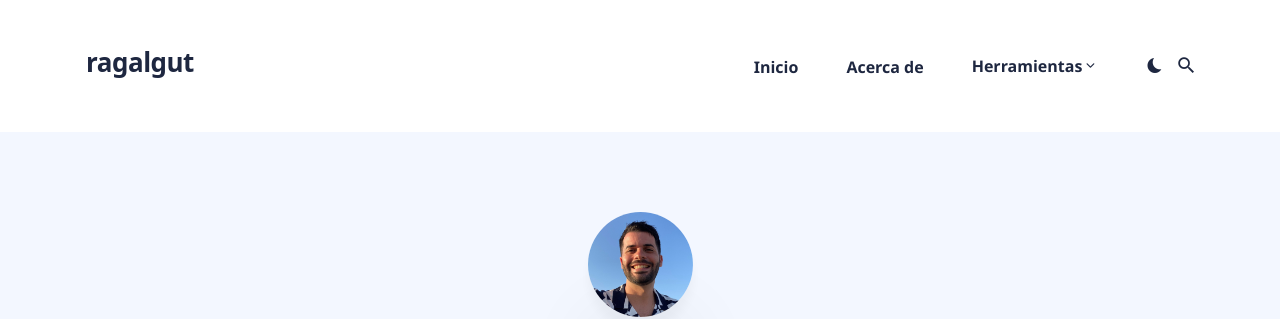
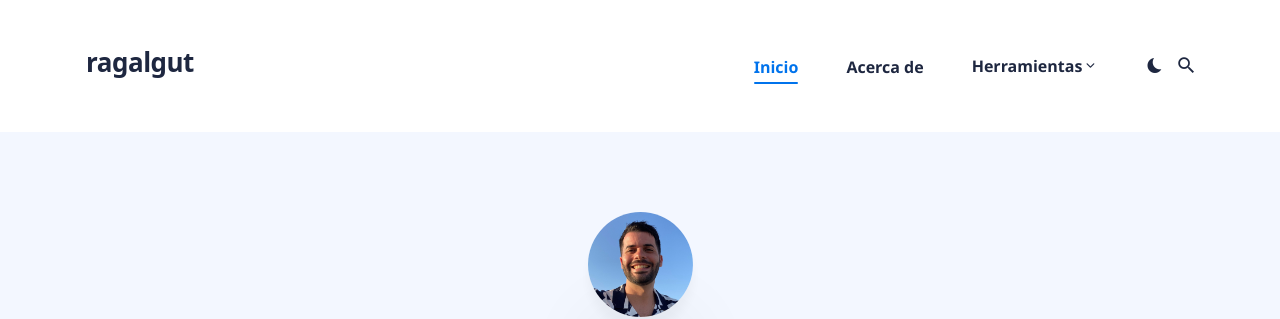
Before and after one commit to ragalgut/blog, a Jekyll site: the page built from index.html, in a window 1280 px wide. Shown: the top 319 px of the page. Built offline with Jekyll 4.4.1, drawn with Linux system fonts in a browser that asks for light colours; nearby versions of some CDN libraries; the list of posts is cut into pages by our own code.

Commit message:
add new menu style

```diff
--- a/_includes/header.html
+++ b/_includes/header.html
@@ -22,18 +22,18 @@
             <div class="nav__title">Menu</div>
             <ul class="nav__list list-reset">
               <li class="nav__item">
-                <a href="{{ site.baseurl }}/" class="nav__link">Inicio</a>
+                <a href="{{ site.baseurl }}/" class="nav__link{% if page.url == '/' %} nav__link--active{% endif %}">Inicio</a>
               </li>
               <li class="nav__item">
-                <a href="{{ site.baseurl }}/acerca-de/" class="nav__link">Acerca de</a>
+                <a href="{{ site.baseurl }}/acerca-de/" class="nav__link{% if page.url contains 'acerca-de' %} nav__link--active{% endif %}">Acerca de</a>
               </li>
               <li class="nav__item nav__item--has-dropdown">
-                <a href="#" class="nav__link nav__link--dropdown" aria-haspopup="true" aria-expanded="false">
+                <a href="#" class="nav__link nav__link--dropdown{% if page.url contains 'generador' %} nav__link--active{% endif %}" aria-haspopup="true" aria-expanded="false">
                   Herramientas <i class="ion ion-ios-arrow-down nav__arrow"></i>
                 </a>
                 <ul class="nav__dropdown list-reset">
                   <li class="nav__dropdown-item">
-                    <a href="{{ site.baseurl }}/generador-contrasenas/" class="nav__dropdown-link">Generador de contraseñas</a>
+                    <a href="{{ site.baseurl }}/generador-contrasenas/" class="nav__dropdown-link{% if page.url contains 'generador' %} nav__dropdown-link--active{% endif %}">Generador de contraseñas</a>
                   </li>
                 </ul>
               </li>
--- a/_sass/3-modules/_header.scss
+++ b/_sass/3-modules/_header.scss
@@ -174,6 +174,21 @@
       &:hover {
         color: var(--brand-color);
       }
+
+      &.nav__link--active {
+        color: var(--brand-color);
+
+        &::after {
+          content: '';
+          position: absolute;
+          bottom: -2px;
+          left: 0;
+          right: 0;
+          height: 2px;
+          background: var(--brand-color);
+          border-radius: 2px;
+        }
+      }
     }
   }
 }
```
Also changed, not shown: 11 other files.
